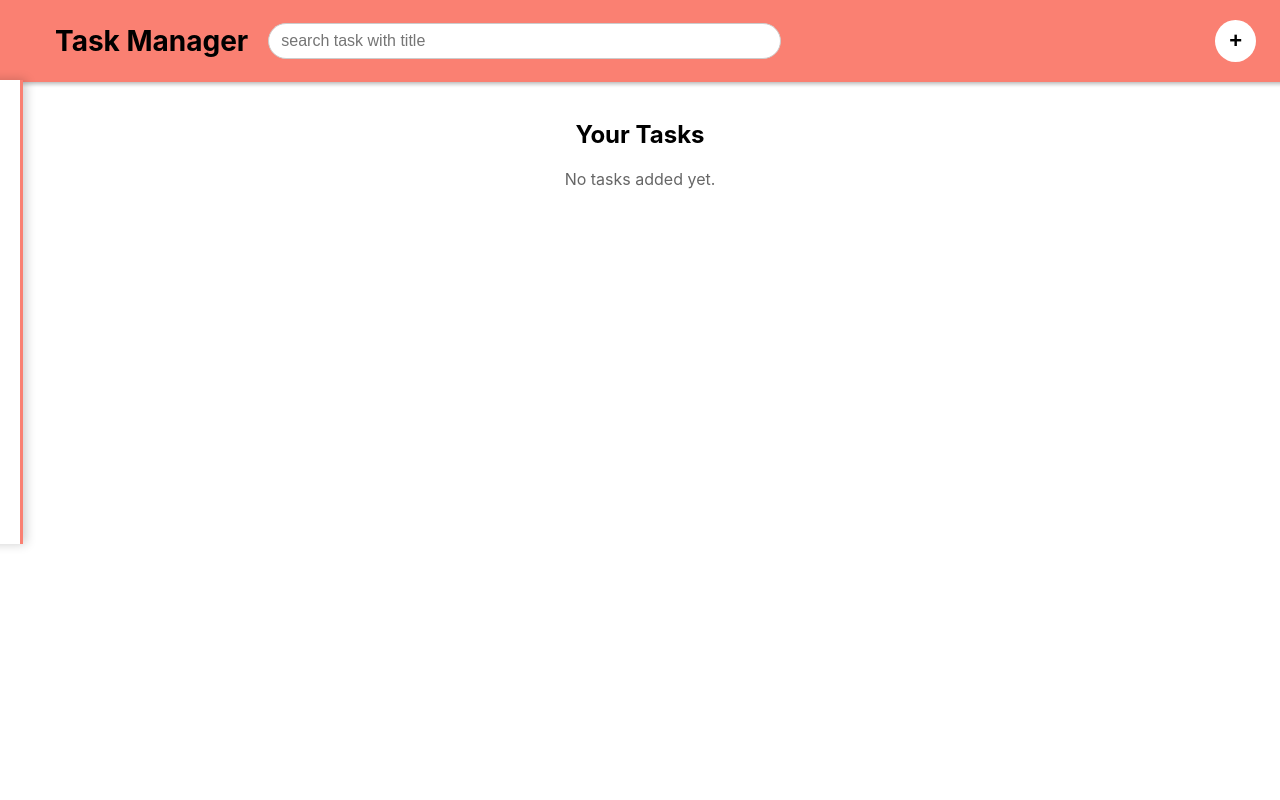
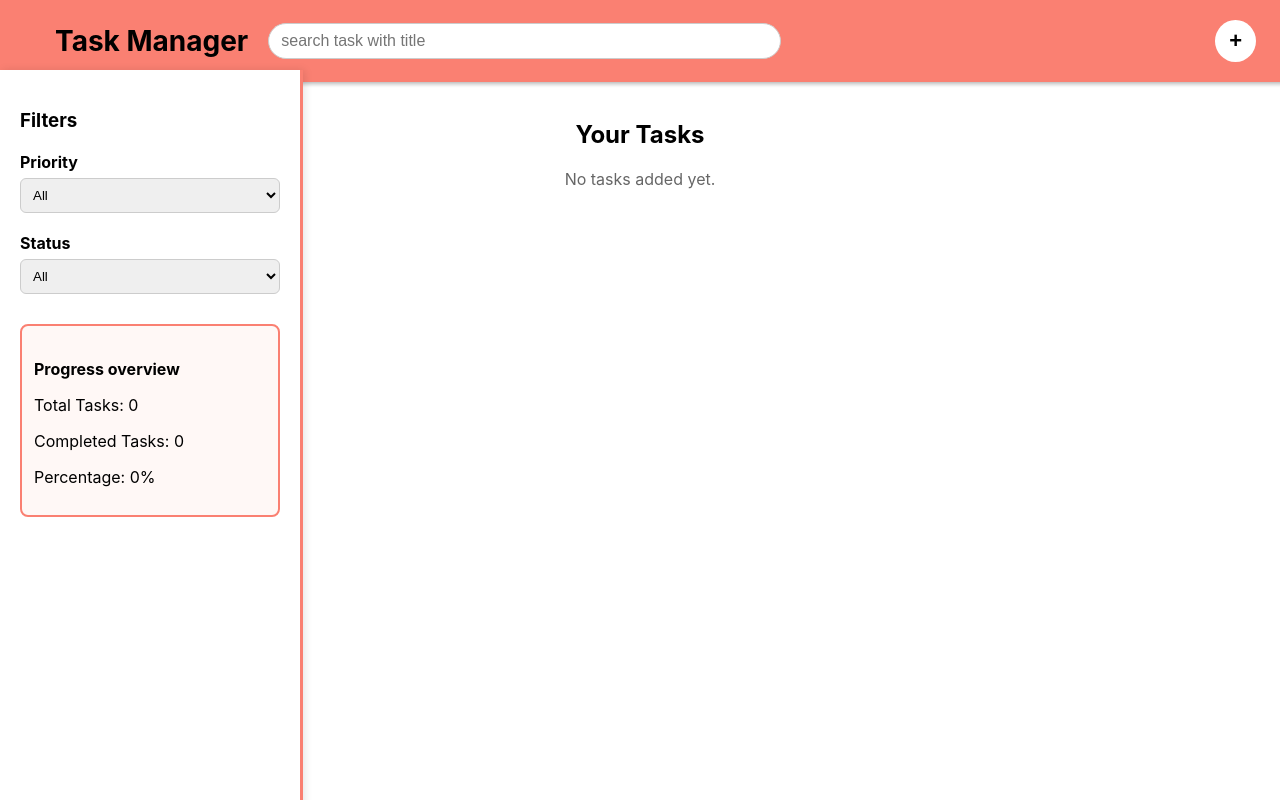
Before and after one commit to TVVaishnavi/Task-Manager-HVA-, a React (Create React App) app in the folder task-manager/: page / in a window 1280 px wide. Built offline with nearby package versions, Linux system fonts and the light colour scheme.

Commit message:
Refactor Filter.css for layout and styling updates

```diff
--- a/task-manager/src/style/Filter.css
+++ b/task-manager/src/style/Filter.css
@@ -1,41 +1,33 @@
 .filter-panel {
   position: fixed;
-  top: 80px;
-  left: -260px;
-  width: 240px;
-  height: calc(100vh-80px);
-  background: white;
+  top: 70px;
+  left: 0;
+  width: 260px;
+  height: calc(100vh - 70px);
+  background-color: #ffffff;
   padding: 20px;
-  box-shadow: 3px 0 10px rgba(0,0,0,0.2);
   border-right: 3px solid #fa8072;
-  transition: left 0.3s ease;
-  z-index: 150;
+  box-shadow: 2px 0 8px rgba(0, 0, 0, 0.1);
+  z-index: 100;
 }
 
-.filter-panel.show {
-  left: 0;
+.filter-panel h3 {
+  margin-bottom: 20px;
 }
 
-.close-btn {
-  float: right;
-  background: none;
-  border: none;
-  font-size: 20px;
-  cursor: pointer;
-}
-
-label {
+.filter-panel label {
   display: block;
   font-weight: bold;
   margin-top: 20px;
 }
 
-select {
+.filter-panel select {
   width: 100%;
-  padding: 6px;
+  padding: 8px;
   margin-top: 6px;
   border-radius: 6px;
   border: 1px solid #ccc;
+  outline: none;
 }
 
 .progress-box {
@@ -45,3 +37,7 @@ select {
   border: 2px solid #fa8072;
   border-radius: 8px;
 }
+
+.progress-box h4 {
+  margin-bottom: 10px;
+}
```
